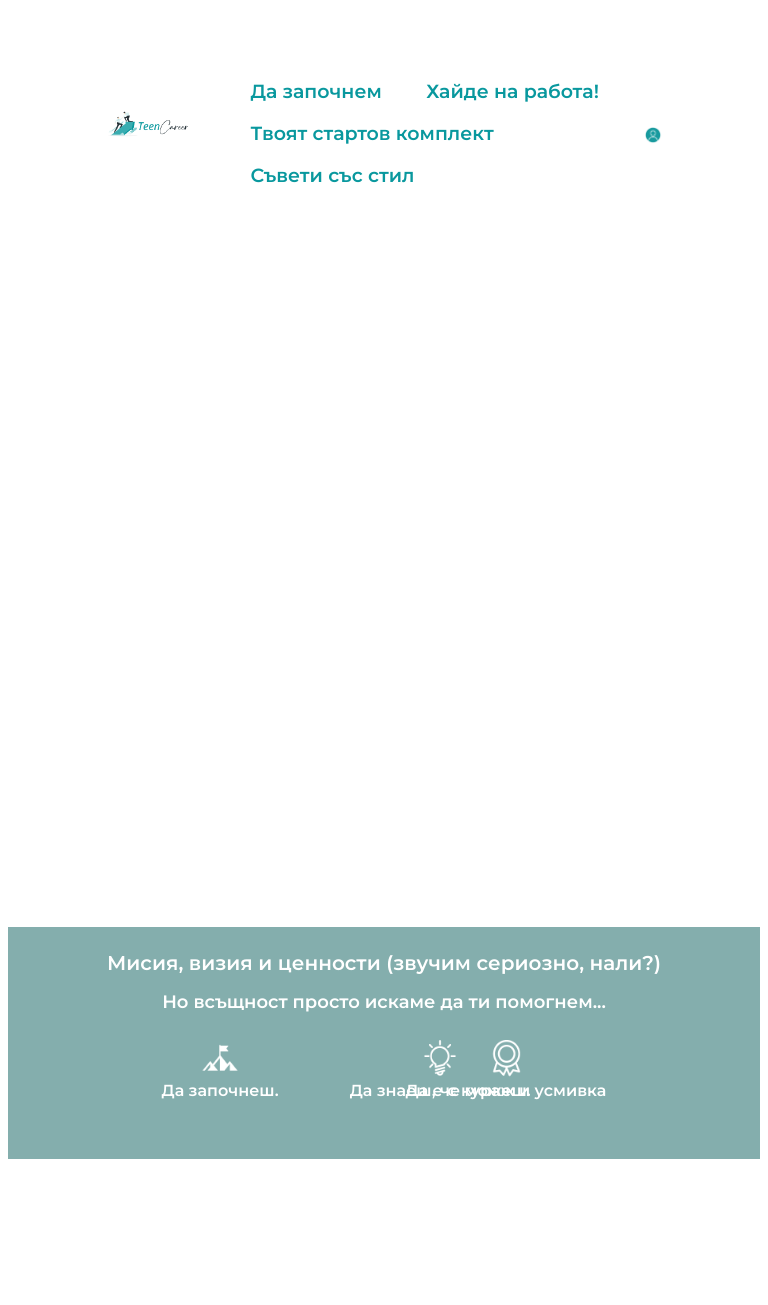
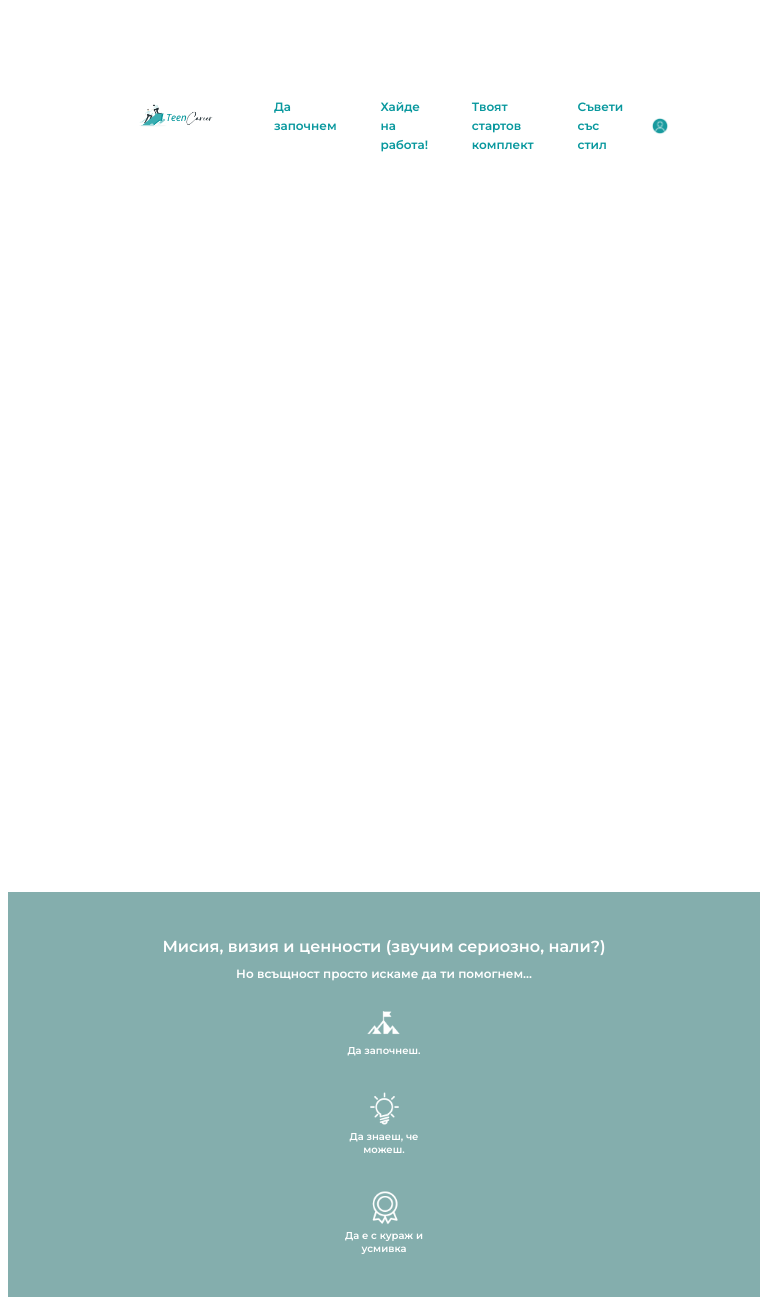
Before and after one commit to NikolPetrova11/TeenCareer2, a PHP site: page / in a window 768 px wide. Before the commit the page ends 1159 px from the top, so only its background shows below. Run offline with PHP 8.4, Linux system fonts and the light colour scheme; some web fonts are replaced.

Commit message:
adaption

```diff
--- a/index.html
+++ b/index.html
@@ -30,23 +30,24 @@
         <h1>Мисия, визия и ценности (звучим сериозно, нали?)</h1>
         <h2>Но всъщност просто искаме да ти помогнем...</h2>
 
-  <div class="icon-wrapper mountain" style="left: 20vw;">
+        <div class="icon-row">
+            <div class="icon-wrapper">
                 <img src="1.png" alt="">
-    <p> Да започнеш.</p>
+                <p>Да започнеш.</p>
             </div>
 
-  <div class="icon-wrapper bulb" style="left: 44.5vw;;">
+            <div class="icon-wrapper">
                 <img src="2.png" alt="">
                 <p>Да знаеш, че можеш.</p>
             </div>
 
-  <div class="icon-wrapper medal" style="right: 20vw;">
+            <div class="icon-wrapper">
                 <img src="3.png" alt="">
-    <p> Да е с кураж и усмивка</p>
+                <p>Да е с кураж и усмивка</p>
             </div>
         </div>
+    </div>
+</section>
 
-
-</section>
 </body>
 </html>
--- a/style.css
+++ b/style.css
@@ -29,12 +29,39 @@ nav{
   padding: 8px 20px;
 
 }
+.nav-links ul {
+    display: flex;
+    flex-wrap: nowrap; /* Забраняваме прехвърляне на нов ред */
+    gap: 1vw; /* Намаляваме разстоянието между елементите */
+}
 
 .nav-links ul li a {
   color: #09989e;
   text-decoration: none;
   font-size: 19px;
   font-weight: bold;
+  font-size: clamp(14px, 1.1vw, 19px); /* Ще се смалява при нужда */
+}
+@media (max-width: 1100px) {
+    header {
+        padding: 2vh 4vw; /* малко по-малки падинги */
+    }
+
+    .nav-links ul {
+        gap: 0.5vw; /* още по-малко разстояние */
+    }
+
+    .nav-links ul li a {
+        font-size: clamp(12px, 1vw, 16px);
+    }
+
+    .logo {
+        width: 10vw; /* смаляваме логото */
+    }
+
+    .profile {
+        width: 2vw; /* смаляваме иконата */
+    }
 }
 .nav-links ul li::after{
     content:'';
@@ -71,44 +98,76 @@ nav{
 
 
 .mission {
-  position: relative;
-  height: 29vh;
     background-color: #84AEAD;
+    padding: 4vh 2vw;
+    text-align: center;
 }
 
 .mission h1 {
     color: #fff;
-  text-align: center;
-  padding-top: 3vh;
     font-weight: 700;
-  font-size: 20px;
+    font-size: clamp(18px, 2vw, 20px);
+    margin-bottom: 1vh;
 }
 
 .mission h2 {
     color: #fff;
-  text-align: center;
-  font-size: 18px;
+    font-size: clamp(14px, 1.5vw, 18px);
     font-weight: 400;
+    margin-bottom: 3vh;
 }
 
-
+.icon-row {
+    display: flex;
+    flex-wrap: nowrap;
+    justify-content: center;
+    gap: 12vw; /* вместо 5vw – увеличаваме разстоянието */
+    padding-left: 306px;
+    padding-right: 306px;
+    box-sizing: border-box;
+}
 .icon-wrapper {
-  position: absolute;
-  top: 65%;
-  transform: translateY(-50%);
     display: flex;
     flex-direction: column;
     align-items: center;
-
+    max-width: 150px;
 }
 
 .icon-wrapper img {
-  width: 5vw;
+    width: clamp(40px, 5vw, 80px);
     height: auto;
 }
 
 .icon-wrapper p {
     color: #fff;
-  font-size: 16px;
+    font-size: clamp(12px, 1.2vw, 16px);
     margin-top: 0.5vh;
 }
+
+/* Среден екран — смаляване */
+@media (max-width: 1024px) and (min-width: 768px) {
+    .icon-row {
+        gap: 3vw;
+    }
+    .icon-wrapper img {
+        width: clamp(35px, 4vw, 60px);
+    }
+    .icon-wrapper p {
+        font-size: clamp(10px, 1vw, 14px);
+    }
+    .mission h1 {
+        font-size: clamp(16px, 1.8vw, 18px);
+    }
+    .mission h2 {
+        font-size: clamp(12px, 1.3vw, 16px);
+    }
+}
+
+/* Мобилен — подреждане под формата на колона */
+@media (max-width: 768px) {
+    .icon-row {
+        flex-direction: column;
+        align-items: center;
+        gap: 3vh;
+    }
+}
```
Lines whose indentation alone changed are shown as unchanged.
